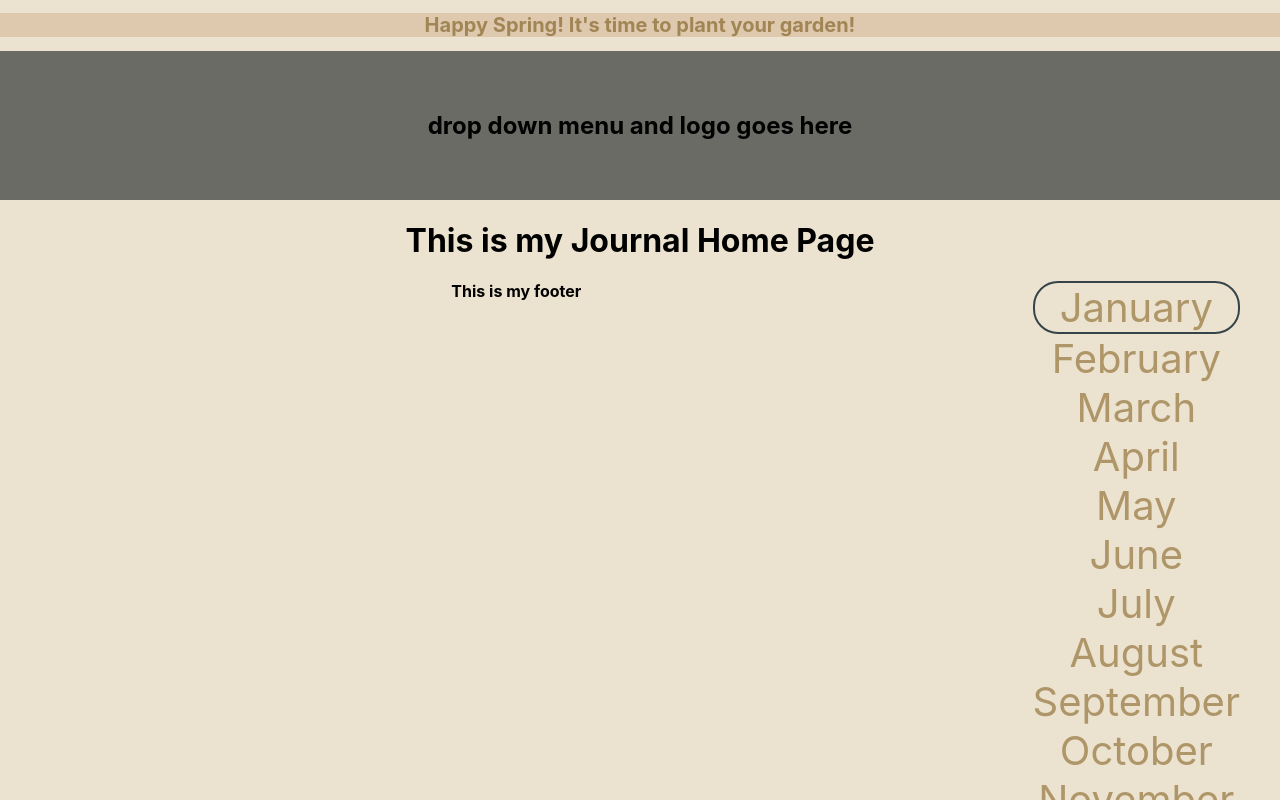
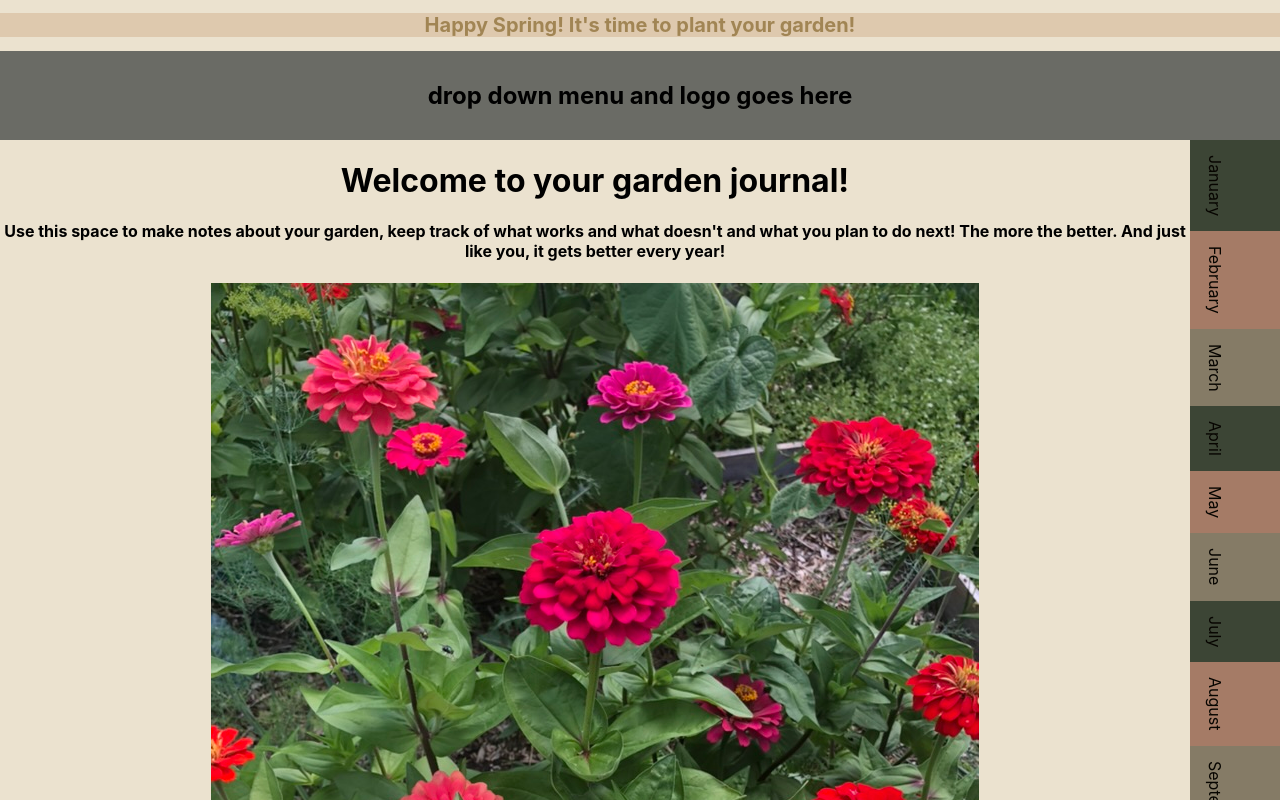
Before and after one commit to armullen/DGJ-Front-End, a React (Create React App) app: page /journal in a window 1280 px wide. Shown: the top 800 px of the page. Built offline with nearby package versions, Linux system fonts and the light colour scheme.

Commit message:
added css on journal and monthly tabs

```diff
--- a/src/components/Monthly.js
+++ b/src/components/Monthly.js
@@ -4,18 +4,42 @@ function Monthly () {
     return (
         <div className='monthlyDiv'>
             <nav className='journalNav'>
-                <Link className='januaryTab' to='/january'>January</Link>
-                <Link to='/february'>February</Link>
-                <Link to='/march'>March</Link>
-                <Link to='/april'>April</Link>
-                <Link to='/may'>May</Link>
-                <Link to='/june'>June</Link>
-                <Link to='/july'>July</Link>
-                <Link to='/august'>August</Link>
-                <Link to='/september'>September</Link>
-                <Link to='/october'>October</Link>
-                <Link to='/november'>November</Link>
-                <Link to='/december'>December</Link>
+                <div className='monthDiv' id='januaryTab'>
+                    <Link className='monthLink' to='/january'>January</Link>
+                </div>
+                <div className='monthDiv' id='februaryTab'>
+                    <Link className='monthLink' to='/february'>February</Link>
+                </div>
+                <div className='monthDiv' id='marchTab'>
+                    <Link className='monthLink' to='/march'>March</Link>
+                </div>
+                <div className='monthDiv' id='aprilTab'>
+                    <Link className='monthLink' to='/april'>April</Link>
+                </div>
+                <div className='monthDiv' id='mayTab'>
+                    <Link className='monthLink' to='/may'>May</Link>
+                </div>
+                <div className='monthDiv' id='juneTab' >
+                    <Link className='monthLink' to='/june'>June</Link>
+                </div>
+                <div className='monthDiv' id='julyTab' >
+                    <Link className='monthLink' to='/july'>July</Link>
+                </div>
+                <div className='monthDiv' id='augustTab' >
+                    <Link className='monthLink' to='/august'>August</Link>
+                </div>
+                <div className='monthDiv' id='septemberTab'>
+                    <Link className='monthLink' to='/september'>September</Link>
+                </div>
+                <div className='monthDiv' id='octoberTab'>
+                    <Link className='monthLink' to='/october'>October</Link>
+                </div>
+                <div className='monthDiv' id='novemberTab' >
+                    <Link className='monthLink' to='/november'>November</Link>
+                </div>
+                <div className='monthDiv' id='decemberTab'>
+                    <Link className='monthLink' to='/december'>December</Link>
+                </div>
             </nav>
         </div>
     )
--- a/src/index.css
+++ b/src/index.css
@@ -1,3 +1,5 @@
+/* global styling */
+
 body {
   margin: 0;
   font-family: -apple-system, BlinkMacSystemFont, 'Segoe UI', 'Roboto', 'Oxygen',
@@ -13,86 +15,59 @@ body {
       monospace;
   }
 
-
-.homePage {
-  display: flex;
-  flex-direction: column;
-  margin: 10vw;
-  padding: 10vw;
-  color: #354449;
-  font-size: 50px;
-  border-radius: 25%;
-
-}
-
-.header {
-  display: flex;
-  background-color:  #6a6b65;
-  justify-content: space-around;
+  a {
     text-decoration: none;
-}
-
-.navBar{
-  padding: 5vh;
-
-}
-
-a:Link{
-  text-decoration: none;
-  font-size: 5vh;
     margin-right: 40px;
-  color: #af9669;
+    color: #070500;
   }
 
   a:hover{
     color: #495e49c7;
-
   }
 
+  /* heading and top notes */
+  .header {
+    background-color:  #6a6b65;
+    padding: 10px;
+  }
   .note {
     background-color: #bf926750;
     color: #92753fcf;
     font-size: 10px;
-
   }
 
-.homeBox3{
-  background-color: #efe9db;
+
+  /* home page styling */
+  .homePage {
     display: flex;
-  flex-direction: row;
-  margin: auto;
+  flex-direction: column;
+  color: #354449;
+  font-size: 50px;
 }
-.peachtree {
-  width: 50%;
-  height: 50%;
-  box-shadow: 0px 5px 20px rgba(0, 0, 0, 0.3);
+
+.textBox1 {
+  font-size: 15px;
+}
+.textBox2 {
+  font-size: 15px;
 }
 
 .textBox3 {
   font-size: 15px;
+}
 
-}
 .homeBox1{
   background-color: #efe9db;
   display: flex;
   flex-direction: row;
   margin: auto;
 }
-.peaceFlower {
-  width: 50%;
-  height: 50%;
-  box-shadow: 0px 5px 20px rgba(0, 0, 0, 0.3);
+
+.homeBox2{
+  background-color: #cfc1ab;
+  margin: auto;
 }
 
-.textBox1 {
-  font-size: 15px;
-
-}
-.homeBox2{
-  background-color: #cfc1ab;
-
-  margin: auto;
-}
 .homeBox3{
   background-color: #a89985;
   display: flex;
@@ -100,25 +75,13 @@ a:hover{
   margin: auto;
   color:#ebe2cf;
 }
-.sleepyBee {
-  width: 33%;
-  height: 33%;
+
+/* home page images */
+
+.peachtree, .peaceFlower {
+  width: 50%;
+  height: 50%;
   box-shadow: 0px 5px 20px rgba(0, 0, 0, 0.3);
-}
-.sunflowers {
-  width: 33%;
-  height: 33%;
-  box-shadow: 0px 5px 20px rgba(0, 0, 0, 0.3);
-}
-.seedlings {
-  width: 33%;
-  height: 33%;
-  box-shadow: 0px 5px 20px rgba(0, 0, 0, 0.3);
-}
-
-.textBox2 {
-  font-size: 15px;
-
 }
 
 .box2Images {
@@ -128,16 +91,44 @@ a:hover{
   flex-wrap: wrap;
 }
 
+.seedlings, .sunflowers, .sleepyBee {
+  width: 25%;
+  height: auto;
+  object-fit: cover;
+  box-shadow: 0px 5px 20px rgba(0, 0, 0, 0.3);
+}
+
+
+/* monthly journal tabs */
+
 .journalNav {
   display: flex;
   flex-direction: column;
   float: right;
-  font-size: 25vh;
+  font-size: 16px;
 }
 
-.januaryTab {
-  border: #354449 2px solid;
-  background-color: a89985;
-  border-radius: 25px;
+#januaryTab, #aprilTab, #julyTab, #octoberTab {
+  background-color: #3c4535;
+  color: white;
+}
+#februaryTab, #mayTab, #augustTab, #novemberTab {
+  background-color: #a57b66;
+}
+#marchTab, #juneTab, #septemberTab, #decemberTab {
+  background-color: #857b66;
+}
 
+.monthDiv {
+  height: fit-content;
 }
+
+.monthLink {
+  display: block;
+  writing-mode: vertical-rl;
+  text-orientation: mixed;
+  /* border: #354449 2px solid;
+  background-color: #a69882;
+  border-radius: 25%; */
+  padding: 15px;
+}
--- a/src/pages/Home.js
+++ b/src/pages/Home.js
@@ -8,18 +8,20 @@ function Home () {
                 <div className="text1">
                 <h3 className="boxOneTitle">Welcome to My Digital Garden Journal!</h3>
                 <h4 className="textBox1">We're glad you're here! MDGJ is a sustainable way to chronical your gardens journey!  Keep track of the progress you make on your garden space and keep resources you find helpful all in one convenient place!</h4>
+                <button>Log In</button><button>Sign Up</button>
                 </div>
             </div>
             <div className="homeBox2">
                 <h5 className='textBox2'>See what's inside...</h5>
                 <div className='box2Images'>
-                <img className= "sleepyBee" src="/assets/sleepyBee.jpeg" alt='sleepy bee' />
-                <img className= "seedlings" src="/assets/seedlings.jpeg" alt='pepper seedlings' />
-                <img className= "sunflowers" src="/assets/sunflowers.jpeg" alt='sunflowers' />
-                <Link to='/journal'>Garden Journal </Link>
-                <Link to='/plantlist'>My Plants </Link>
-                <Link to='/mygarden'>My Garden </Link>
+                    <img className= "sleepyBee" src="/assets/sleepyBee.jpeg" alt='sleepy bee' />
+                    <img className= "seedlings" src="/assets/seedlings.jpeg" alt='pepper seedlings' />
+                    <img className= "sunflowers" src="/assets/sunflowers.jpeg" alt='sunflowers' />
                 </div>
+
+                    <Link to='/journal'>Garden Journal </Link>
+                    <Link to='/plantlist'>My Plants </Link>
+                    <Link to='/mygarden'>My Garden </Link>
 
 
             </div>
--- a/src/pages/Journal.js
+++ b/src/pages/Journal.js
@@ -3,10 +3,10 @@ import Monthly from '../components/Monthly';
 function Journal () {
     return (
         <>
-        <h1>This is my Journal Home Page</h1>
-        <div className='monthlyLinkBar'>
         <Monthly />
-        </div>
+        <h1>Welcome to your garden journal!</h1>
+        <h4>Use this space to make notes about your garden, keep track of what works and what doesn't and what you plan to do next! The more the better. And just like you, it gets better every year!</h4>
+        <img className= "zinnias" src="/assets/zinnias.jpeg" alt='zinnias' />
         </>
     )
 }
```
Also changed, not shown: public/assets/zinnias.jpeg (added). Lines whose indentation alone changed are shown as unchanged.
